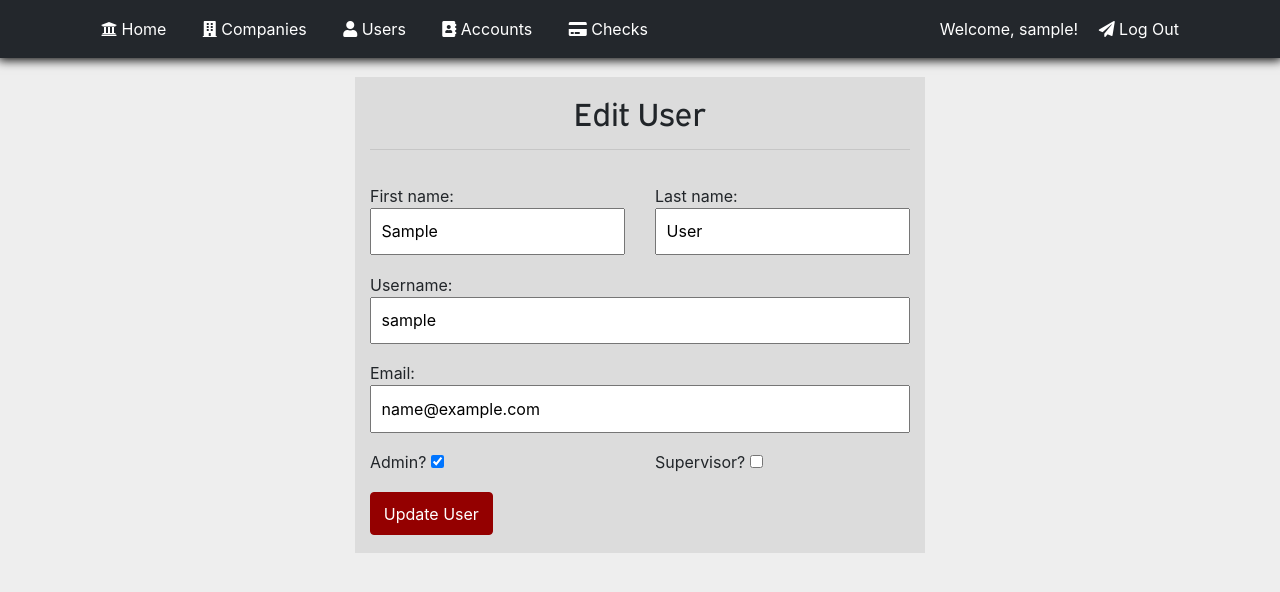
After one commit to bwornom7/Unicoders, a Django app: page /users/1/ in a window 1280 px wide. The commit adds this page. Shown: the top 592 px of the page. Run offline with Django 3.2, Linux system fonts and the light colour scheme; the visitor is signed in with stand-in values (Sample User, id 1); data comes from the database, SQL or seed files in the repository; style sheets or scripts are compiled from the project's sources; some libraries are stand-ins or nearby versions.

Commit message:
Roles and Users Page

```diff
--- a/checkit/forms.py
+++ b/checkit/forms.py
@@ -1,7 +1,7 @@
 from django.contrib.auth.models import User
 from django import forms
 from django.contrib.auth.forms import UserCreationForm
-from .models import Check, Account, Company
+from .models import Check, Account, Company, Profile
 import datetime
 
 
@@ -14,12 +14,31 @@ class UserForm(UserCreationForm):
     last_name = forms.CharField()
     email = forms.EmailField(help_text='e.g. foobar97@gmail.com')
     password1 = forms.CharField(widget=forms.PasswordInput(), label='Password', help_text='Enter your password')
-    password2 = forms.CharField(widget=forms.PasswordInput(), label='Confirm Password',
-                                help_text='Re-enter your password')
+    password2 = forms.CharField(widget=forms.PasswordInput(), label='Confirm Password', help_text='Re-enter your password')
 
     class Meta(UserCreationForm.Meta):
         model = User
         fields = UserCreationForm.Meta.fields + ('first_name', 'last_name', 'email')
+
+
+class UserEditForm(forms.ModelForm):
+    username = forms.CharField(help_text='e.g. foobar97')
+    first_name = forms.CharField()
+    last_name = forms.CharField()
+    email = forms.EmailField(help_text='e.g. foobar97@gmail.com')
+    is_superuser = forms.BooleanField(label='Admin?', required=False)
+
+    class Meta:
+        model = User
+        fields = ('username', 'first_name', 'last_name', 'email', 'is_superuser')
+
+
+class ProfileForm(forms.ModelForm):
+    is_supervisor = forms.BooleanField(label='Supervisor?', required=False)
+
+    class Meta:
+        model = Profile
+        fields = ['is_supervisor']
 
 
 class AccountForm(forms.ModelForm):
@@ -31,7 +50,7 @@ class AccountForm(forms.ModelForm):
     state = forms.ChoiceField(choices=STATE_CHOICES)
     zip_code = forms.CharField(label='Zip Code', help_text='Enter zip code')
 
-    class Meta(forms.ModelForm):
+    class Meta:
         model = Account
         fields = ('name', 'number', 'route', 'street', 'city', 'state', 'zip_code')
 
--- a/checkit/static/css/app.scss
+++ b/checkit/static/css/app.scss
@@ -152,7 +152,7 @@ header {
     .nav-links {
       a {
         display: block;
-        padding: 15px 20px;
+        padding: 12px 16px;
         margin: 5px 0;
         border-radius: 5px;
         transition-duration: 0.3s;
@@ -265,7 +265,7 @@ label {
   list-style: none;
 
   li {
-    vertical-aligh: center;
+    vertical-align: center;
     display: inline-block;
     padding: 0 20px;
     border-right: 1px solid #bebebe;
--- a/checkit/templates/accounts/index.html
+++ b/checkit/templates/accounts/index.html
@@ -43,12 +43,16 @@
                 <li><a href='{% url 'account_check_new' account.id %}' data-toggle='tooltip' title='Add Check'>
                   <i class='fas fa-plus-square'></i>
                 </a></li>
+                {% if user.profile.supervisor %}
                   <li><a href='{% url 'account_check_index' account.id %}' data-toggle='tooltip' title='View Checks'>
                     <i class='fas fa-folder'></i>
                   </a></li>
+                {% endif %}
+                {% if user.profile.admin %}
                   <li><a href='{% url 'account_delete' account.id %}' data-toggle='tooltip' title='Delete Account'>
                     <i class='fas fa-trash'></i>
                   </a></li>
+                {% endif %}
               </ul>
             </td>
           </tr>
--- a/checkit/templates/base.html
+++ b/checkit/templates/base.html
@@ -29,7 +29,12 @@
         <ul class='nav-links'>
           <li><a href='{% url 'index' %}' class='no-decoration {% if page == 'index' %}active{% endif %}'><i class='fas fa-university'></i> Home</a></li>
           {% if user.is_authenticated %}
-            <li><a href='{% url 'company_index' %}' class='no-decoration {% if page == 'company_index' %}active{% endif %}'><i class='fas fa-building'></i> Companies</a>            </li>
+            {% if user.profile.admin %}
+              <li><a href='{% url 'company_index' %}' class='no-decoration {% if page == 'company_index' %}active{% endif %}'><i class='fas fa-building'></i> Companies</a></li>
+            {% endif %}
+            {% if user.profile.supervisor_up %}
+              <li><a href='{% url 'user_index' %}' class='no-decoration {% if page == 'user_index' %}active{% endif %}'><i class='fas fa-user'></i> Users</a></li>
+            {% endif %}
             <li><a href='{% url 'account_index' %}' class='no-decoration {% if page == 'account_index' %}active{% endif %}'><i class='fas fa-address-book'></i> Accounts</a></li>
             <li><a href='{% url 'check_index' %}' class='no-decoration {% if page == 'check_index' %}active{% endif %}'><i class='fas fa-credit-card'></i> Checks</a></li>
           {% endif %}
@@ -54,7 +59,12 @@
           <ul class='nav-links'>
             <li><a href='{% url 'index' %}' class='no-decoration {% if page == 'index' %}active{% endif %}'><i class='fas fa-university'></i> Home</a></li>
             {% if user.is_authenticated %}
-              <li><a href='{% url 'company_index' %}' class='no-decoration {% if page == 'company_index' %}active{% endif %}'><i class='fas fa-building'></i> Companies</a></li>
+              {% if user.profile.admin %}
+                <li><a href='{% url 'company_index' %}' class='no-decoration {% if page == 'company_index' %}active{% endif %}'><i class='fas fa-building'></i> Companies</a></li>
+              {% endif %}
+              {% if user.profile.supervisor_up %}
+                <li><a href='{% url 'user_index' %}' class='no-decoration {% if page == 'user_index' %}active{% endif %}'><i class='fas fa-user'></i> Users</a></li>
+              {% endif %}
               <li><a href='{% url 'account_index' %}' class='no-decoration {% if page == 'account_index' %}active{% endif %}'><i class='fas fa-address-book'></i> Accounts</a></li>
               <li><a href='{% url 'check_index' %}' class='no-decoration {% if page == 'check_index' %}active{% endif %}'><i class='fas fa-credit-card'></i> Checks</a></li>
             {% endif %}
--- a/checkit/templates/letters/letter1.html
+++ b/checkit/templates/letters/letter1.html
@@ -28,7 +28,7 @@
     <p>RE: Notice of Dishonored Check</p>
     <br>
     <p>Dear {{ check.account.name }}:</p>
-    <p>I am writing to inform you that check #{{ check.number }}, dated {{ check.date }}, in the amount of ${{ check.amount }} made payable to {{ check.payee }} has been returned to me.</p>
+    <p>I am writing to inform you that check #{{ check.number }}, dated {{ check.date }}, in the amount of ${{ check.amount }} made payable to {{ company.name }} has been returned to me.</p>
     <p>I realize that such mishaps can occur and am confident that you will rectify this matter immediately. Accordingly, I ask that you please mail (or deliver in person) a new payment in the original amount plus the bank’s returned-check fee of ${{ company.late_fee }} to the following address:</p>
     <br>
     <p>{{ company.street }}</p>
--- a/checkit/templates/snippets/sort-link.html
+++ b/checkit/templates/snippets/sort-link.html
@@ -7,9 +7,5 @@
     <a class='sort-link active' href='?sort={{ '-'|add:field }}'><i class='fas fa-sort-up'></i> {{ heading }}</a>
   {% endif %}
 {% else %}
-  {% if not sort and field == 'date_created' %}
-    <a class='sort-link active' href='?sort={{ '-'|add:field }}'><i class='fas fa-sort-up'></i> {{ heading }}</a>
-  {% else %}
-    <a class='sort-link' href='?sort={{ field }}'><i class='fas fa-sort'></i> {{ heading }}</a>
-  {% endif %}
+  <a class='sort-link' href='?sort={{ field }}'><i class='fas fa-sort'></i> {{ heading }}</a>
 {% endif %}
--- /dev/null
+++ b/checkit/templates/users/edit.html
@@ -0,0 +1,47 @@
+{% extends 'base.html' %}
+
+{% block title %} {{block.super}} - Edit User {% endblock %}
+
+{% block content %}
+
+<div class='row'>
+  <div class='col-sm-12 col-md-8 col-lg-6 mx-auto form-box'>
+    <h2 class='text-center'>Edit User</h2><hr/>
+
+    <form method='post' >
+      {% csrf_token %}
+
+      {{ form.non_field_errors }}
+
+      <div class='row'>
+        <div class='col-sm-12 col-md-6'>
+          {% include 'snippets/field.html' with field=user_form.first_name %}
+        </div>
+        <div class='col-sm-12 col-md-6'>
+          {% include 'snippets/field.html' with field=user_form.last_name %}
+        </div>
+        <div class='col-sm-12'>
+          {% include 'snippets/field.html' with field=user_form.username %}
+        </div>
+        <div class='col-sm-12'>
+          {% include 'snippets/field.html' with field=user_form.email %}
+        </div>
+        <div class='col-sm-6'>
+          <label for='id_is_superuser'>Admin?</label>
+          {{ user_form.is_superuser }}
+          {{ user_form.is_superuser.errors }}
+        </div>
+        <div class='col-sm-6'>
+          <label for='id_paid'>Supervisor?</label>
+          {{ profile_form.is_supervisor }}
+          {{ profile_form.is_supervisor.errors }}
+        </div>
+        <div class='col-sm-12'>
+          <input class='submit btn btn-primary' type='submit' value='Update User' id='submit'/>
+        </div>
+      </div>
+    </form>
+  </div>
+</div>
+
+{% endblock %}
--- a/checkit/urls.py
+++ b/checkit/urls.py
@@ -23,4 +23,8 @@ urlpatterns = [
     path('companies/<int:company_id>/', views.company_edit, name='company_edit'),
     path('companies/<int:company_id>/register/', views.register, name='register'),
     path('letters/', views.letter, name='letter'),
+    path('users/', views.user_index, name='user_index'),
+    path('users/<int:user_id>/', views.user_edit, name='user_edit'),
+    path('users/<int:user_id>/delete', views.user_delete, name='user_delete'),
+    path('profile/', views.profile, name='profile')
 ]
--- a/checkit/views.py
+++ b/checkit/views.py
@@ -1,40 +1,39 @@
-from typing import Dict, Any, Union
-
 from django.contrib.auth import login, logout
 from django.contrib.auth.decorators import login_required
 
-from checkit.models import Check
-from .decorators import logout_required
+from .decorators import logout_required, admin_required, supervisor_required
 from django.shortcuts import render, redirect, get_object_or_404
 from django.contrib import messages
 from .forms import *
 from .models import Check, Account, Company
 from django.core.paginator import Paginator
-from django.db.models import Q, QuerySet
+from django.db.models import Q
 from django.http import HttpResponse
 
 from io import StringIO, BytesIO
 from xhtml2pdf import pisa
 from django.template.loader import get_template
 
+from functools import reduce
+from operator import ior
 
-def process_params(objects, params, filters):
+
+def process_params(objects, params, filters, default_sort='-date_created'):
     if params.get('search'):
         search = params.get('search')
-        q = Q(**{filters[0]: search})
-        for f in filters[1:]:
-            q |= Q(**{f: search})
+        q = reduce(ior, [Q(**{x: search}) for x in filters])
         objects = objects.filter(q)
-    objects = objects.order_by(params.get('sort') if params.get('sort') else '-date_created')
+    objects = objects.order_by(params.get('sort') if params.get('sort') else default_sort)
     per = params.get('per') if params.get('per') else 10
     page = params.get('page') if params.get('page') else 1
     paginator = Paginator(objects, per)
     return paginator.get_page(page)
 
 
-def process_context(request, vars):
+def process_context(request, vars, default_sort='-date_created'):
     context = request.dict()
     context.update(vars)
+    if 'sort' not in context: context['sort'] = default_sort
     return context
 
 
@@ -78,6 +77,7 @@ def check_new(request):
 
 
 @login_required
+@supervisor_required
 def check_delete(request, check_id):
     check = get_object_or_404(Check, pk=check_id)
     check.delete()
@@ -123,6 +123,7 @@ def account_edit(request, account_id):
 
 
 @login_required
+@supervisor_required
 def account_delete(request, account_id):
     account = get_object_or_404(Account, pk=account_id)
     account.delete()
@@ -131,6 +132,7 @@ def account_delete(request, account_id):
 
 
 @login_required
+@supervisor_required
 def account_check_index(request, account_id):
     account = get_object_or_404(Account, pk=account_id)
     checks = account.check_set.all()
@@ -158,6 +160,7 @@ def account_check_new(request, account_id):
 
 
 @login_required
+@admin_required
 def company_index(request):
     companies = Company.objects.all()
     companies = process_params(companies, request.GET, ['name__icontains'])
@@ -174,6 +177,7 @@ def company_choose(request):
 
 
 @login_required
+@admin_required
 def company_new(request):
     if request.method == 'POST':
         form = CompanyForm(request.POST)
@@ -188,6 +192,7 @@ def company_new(request):
 
 
 @login_required
+@admin_required
 def company_edit(request, company_id):
     company = get_object_or_404(Company, pk=company_id)
     if request.method == 'POST':
@@ -235,4 +240,49 @@ def letter(request):
     if not pdf.err:
         return HttpResponse(result.getvalue(), content_type='application/pdf')
     else:
-        return HttpResponse('Errors')
+        messages.error(request, 'Error generating letters PDF.')
+        return redirect('check_index')
+
+
+@login_required
+@supervisor_required
+def user_index(request):
+    if request.user.profile.admin():
+        users = User.objects.all()
+    else:
+        users = User.objects.filter(profile__company=request.user.profile.company)
+    users = process_params(users, request.GET, ['first_name__icontains', 'last_name__icontains', 'email__icontains'], '-date_joined')
+    context = process_context(request.GET, { 'users': users }, '-date_joined')
+    return render(request, 'users/index.html', context)
+
+
+@login_required
+@supervisor_required
+def user_edit(request, user_id):
+    user = get_object_or_404(User, pk=user_id)
+    if request.method == 'POST':
+        user_form = UserEditForm(request.POST, instance=user)
+        profile_form = ProfileForm(request.POST, instance=user.profile)
+        if user_form.is_valid() and profile_form.is_valid():
+            user_form.save()
+            profile_form.save()
+            messages.success(request, 'User "{}" successfully updated!'.format(user))
+            return redirect('user_index')
+    else:
+        user_form = UserEditForm(instance=user)
+        profile_form = ProfileForm(instance=user.profile)
+    return render(request, 'users/edit.html', {'user_form': user_form, 'profile_form': profile_form})
+
+
+@login_required
+@admin_required
+def user_delete(request, user_id):
+    user = get_object_or_404(User, pk=user_id)
+    user.delete()
+    messages.success(request, 'User "{}" has been deleted.'.format(user))
+    return redirect('user_index')
+
+
+@login_required
+def profile(request):
+    pass
```
Also changed, not shown: checkit/decorators.py (+37 -11 lines), checkit/models.py (+10 -0 lines), checkit/templates/checks/index.html (+7 -5 lines), checkit/templates/users/index.html (added, +61 -0 lines), checkit/migrations/0014_profile_is_supervisor.py (added), static/css/app.css. Lines whose indentation alone changed are shown as unchanged.
